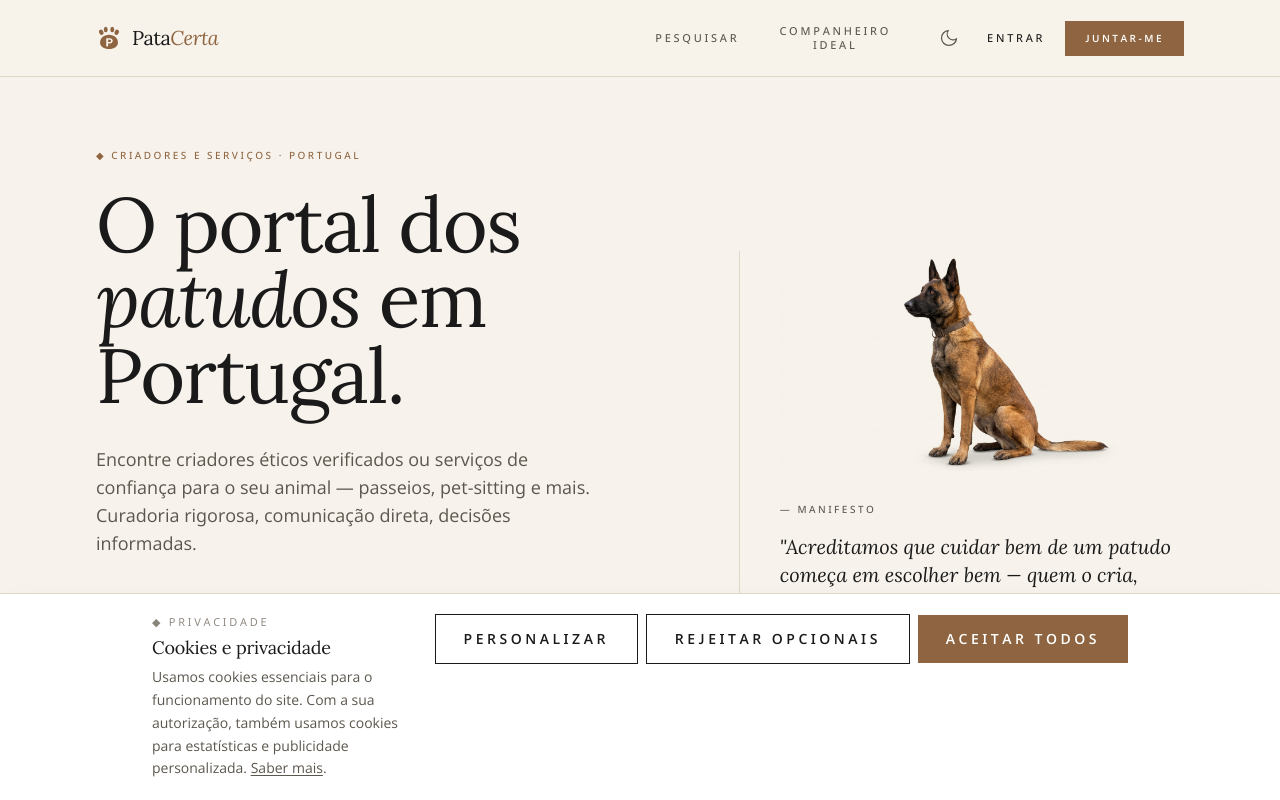
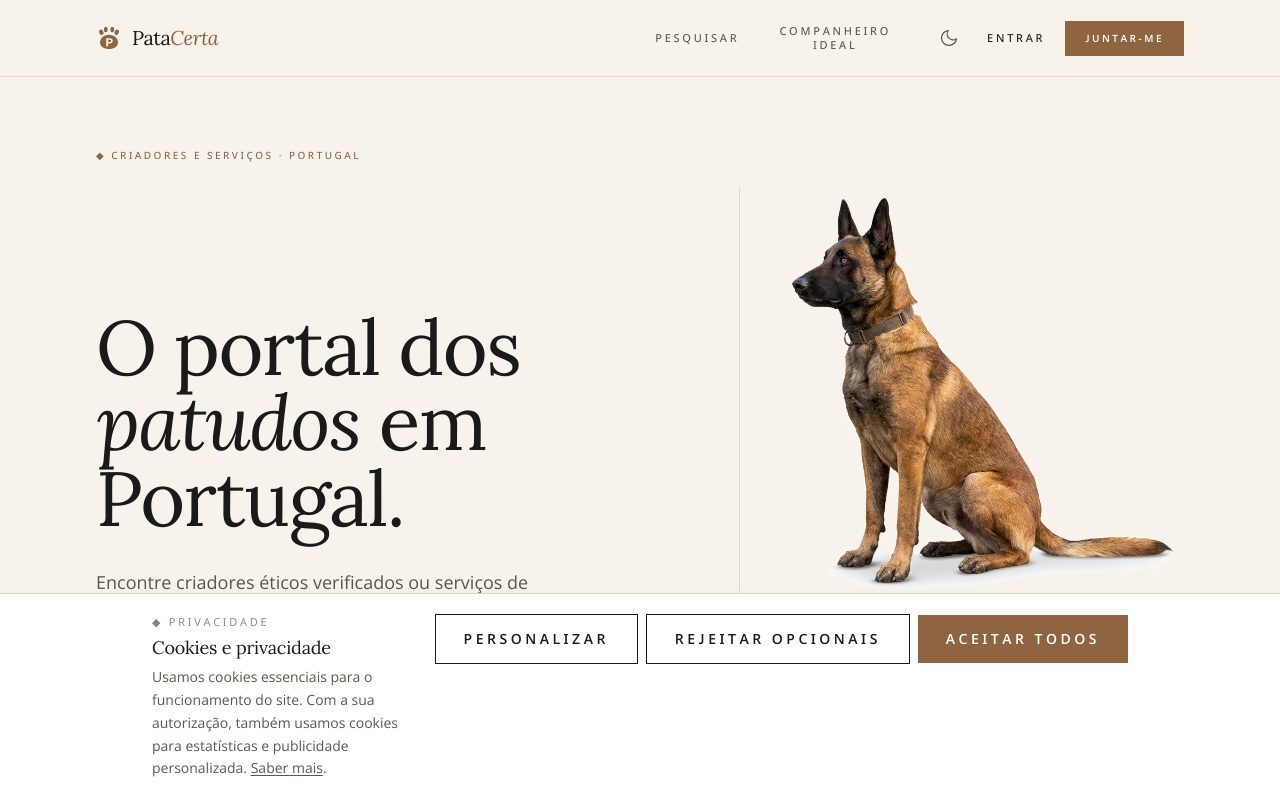
Before and after one commit to marine1988/patacerta, a React (Vite) app in the folder apps/web/: page / in a window 1280 px wide. Shown: the top 800 px of the page. Built offline with nearby package versions, Linux system fonts and the light colour scheme; no server answers.

Commit message:
fix(home): manter Malinois visível no modo escuro

```diff
--- a/apps/web/src/pages/home/HomePage.tsx
+++ b/apps/web/src/pages/home/HomePage.tsx
@@ -145,9 +145,9 @@ export function HomePage() {
 
             <aside className="hidden border-l border-line pl-10 lg:block">
               <img
-                src="/Gemini_Generated_Image_9fi5ej9fi5ej9fi5.jpg"
+                src="/malinois-hero.png"
                 alt="Pastor Belga Malinois sentado"
-                className="mb-6 w-full mix-blend-multiply"
+                className="mb-6 w-full"
               />
               <p className="eyebrow-muted mb-4">— Manifesto</p>
               <p className="font-serif text-xl italic leading-snug text-ink">
```
Also changed, not shown: apps/web/public/Gemini_Generated_Image_9fi5ej9fi5ej9fi5.jpg (deleted), apps/web/public/malinois-hero.png (added).
